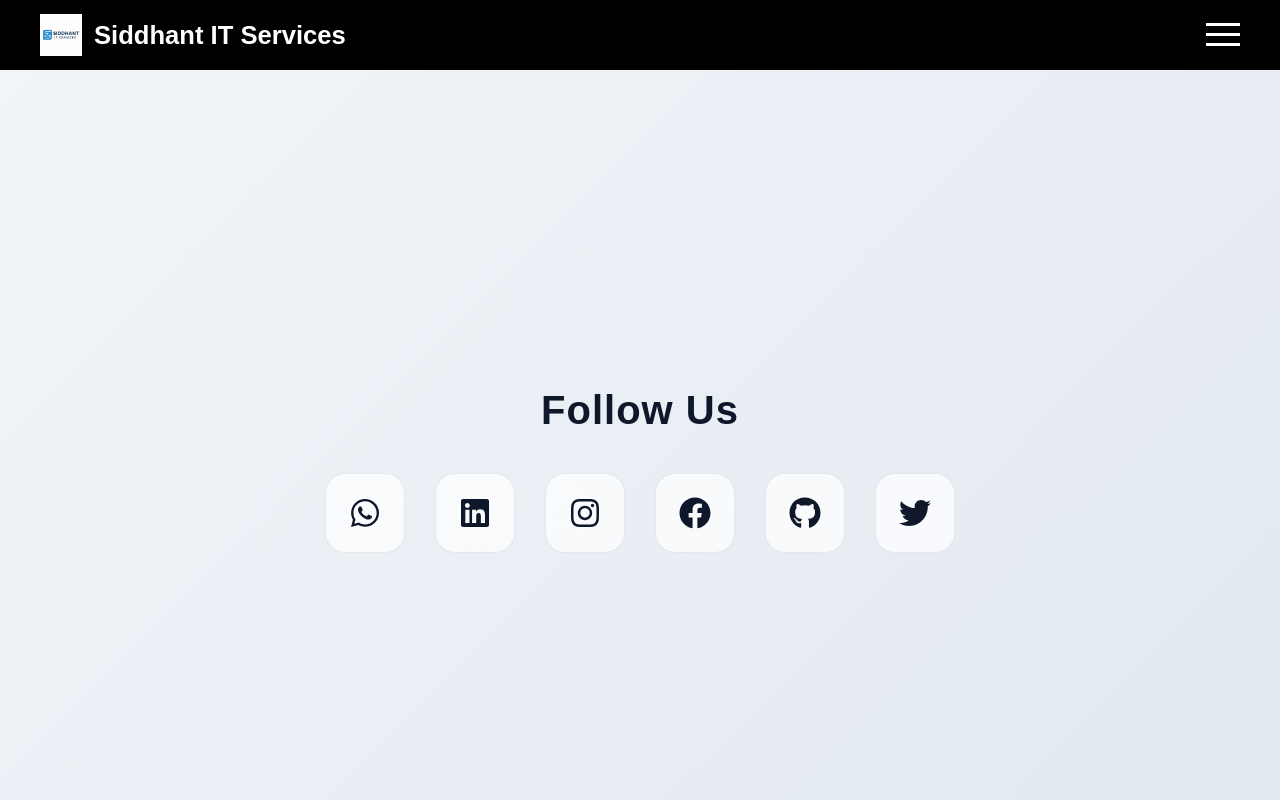
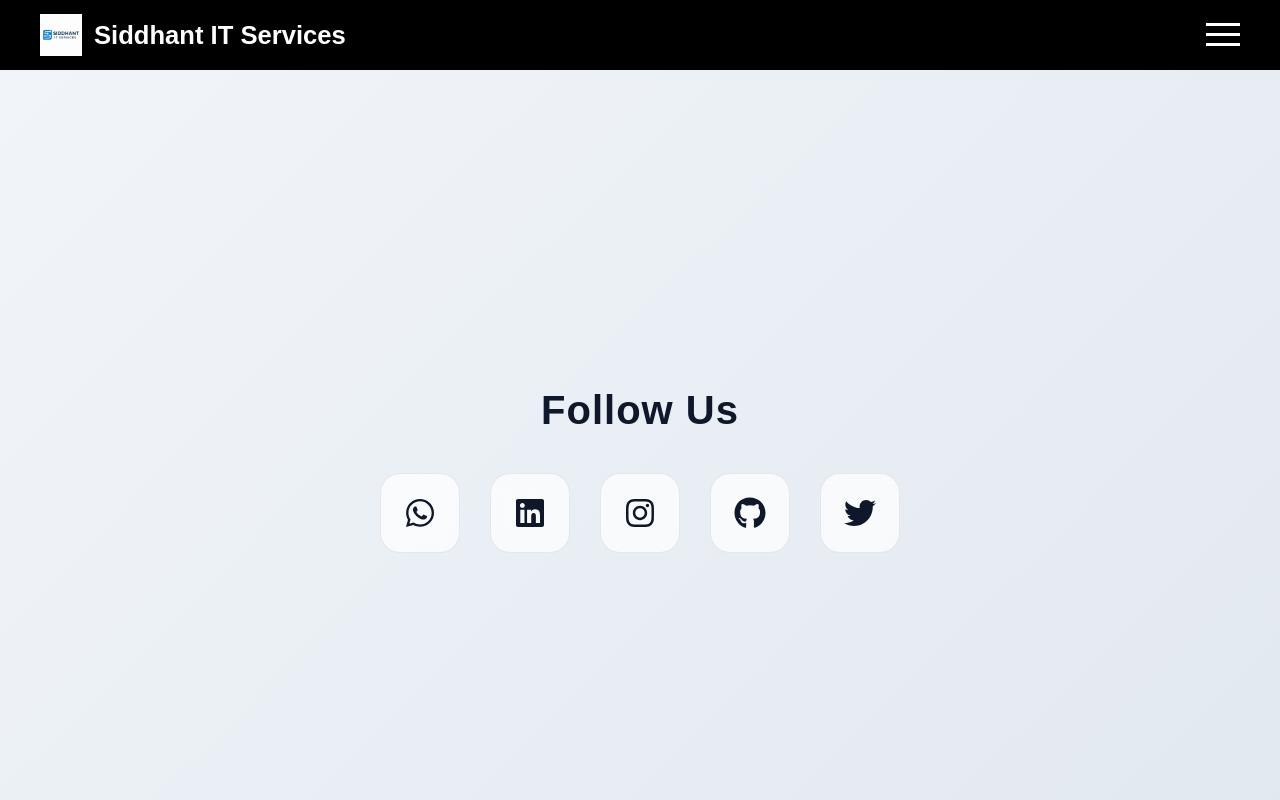
Before and after one commit to Siddhu2k04/Siddhant_IT_Services, a React (Create React App) app: page /contact in a window 1280 px wide. Shown: the top 800 px of the page. Built offline with nearby package versions, Linux system fonts and the light colour scheme.

Commit message:
fixed build errors

```diff
--- a/src/components/Footer.js
+++ b/src/components/Footer.js
@@ -44,7 +44,7 @@
 
   <a
   href="https://mail.google.com/mail/?view=cm&fs=1&to=siddhantitservices2024@gmail.com"
-  target="_blank">
+  target="_blank" rel="noopener noreferrer">
   📧siddhantitservices2024@gmail.com
 </a>
 
--- a/src/pages/Contact.js
+++ b/src/pages/Contact.js
@@ -44,14 +44,7 @@
             <FaInstagram />
           </a>
 
-          <a
-            href="#"
-            target="_blank"
-            rel="noopener noreferrer"
-            className="icon facebook"
-          >
-            <FaFacebook />
-          </a>
+
 
           <a
             href="https://github.com/Siddhu2k04"
--- a/src/pages/Home.js
+++ b/src/pages/Home.js
@@ -128,7 +128,7 @@
         <p>Contact us now for custom projects or ready-made solutions.</p>
         <div className="buttons">
           <a href="tel:+919518941034" className="btn">Call Now</a>
-          <a href="https://wa.me/919518941034" target="_blank" className="btn">WhatsApp</a>
+          <a href="https://wa.me/919518941034" target="_blank" rel="noopener noreferrer" className="btn">WhatsApp</a>
         </div>
       </section>
 
--- a/src/pages/Projects.js
+++ b/src/pages/Projects.js
@@ -14,7 +14,7 @@
 
 
 /* ================= PAYMENT CHECK ================= */
-const hasPaid = async (projectId) => {
+const hasPurchased = async (projectId) => {
   if (!auth.currentUser) return false;
 
   const q = query(
```
Also changed, not shown: 1 other file (tests, documents, lock files or other folders).
